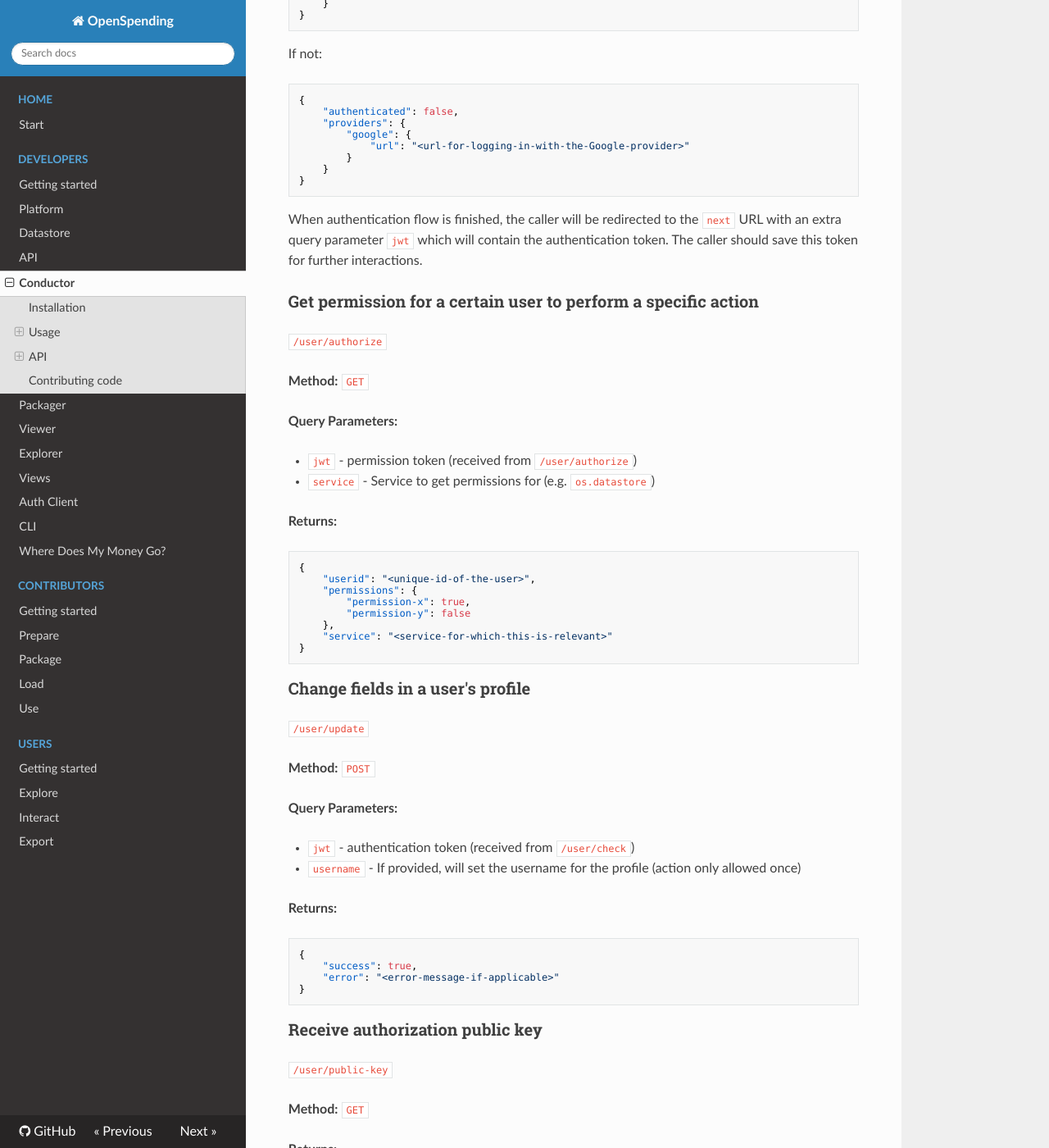
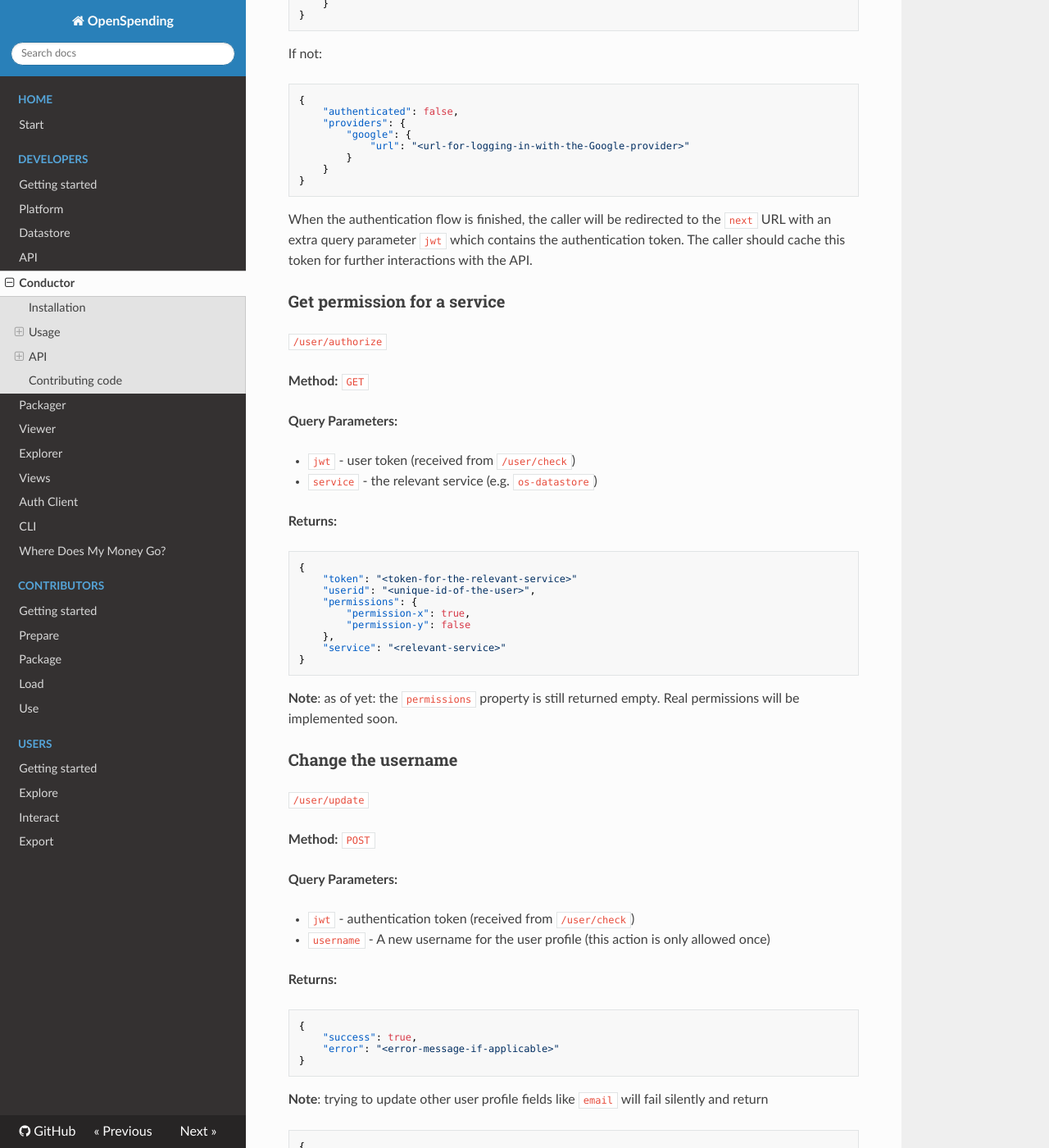
Before and after one commit to openspending/docs, an MkDocs documentation site: the page built from docs/developers/conductor.md, in a window 1280 px wide and 1400 px high, scrolled down 4475 px. Shown: the whole window at 82% size. Built offline with MkDocs 1.6.1, drawn with Linux system fonts in a browser that asks for light colours; nearby versions of some CDN libraries; old or Windows-style settings are respelled for this version of MkDocs.

Commit message:
Correct and enhance the documentation for endpoints `/user/authorize` and `/user/update`.

````diff
--- a/docs/developers/conductor.md
+++ b/docs/developers/conductor.md
@@ -204,33 +204,35 @@ If not:
 }
 ```
 
-When authentication flow is finished, the caller will be redirected to the `next` URL with an extra query parameter
-`jwt` which will contain the authentication token. The caller should save this token for further interactions.
+When the authentication flow is finished, the caller will be redirected to the `next` URL with an extra query parameter `jwt` which contains the authentication token. The caller should cache this token for further interactions with the API.
 
-### Get permission for a certain user to perform a specific action
+### Get permission for a service
 `/user/authorize`
 
 **Method:** `GET`
 
 **Query Parameters:**
 
- - `jwt` - permission token (received from `/user/authorize`)
- - `service` - Service to get permissions for (e.g. `os.datastore`)
+ - `jwt` - user token (received from `/user/check`)
+ - `service` - the relevant service (e.g. `os-datastore`)
 
 **Returns:**
 
 ```json
 {
+    "token": "<token-for-the-relevant-service>"
     "userid": "<unique-id-of-the-user>",
     "permissions": {
         "permission-x": true,
         "permission-y": false
     },
-    "service": "<service-for-which-this-is-relevant>"
+    "service": "<relevant-service>"
 }
 ```
 
-### Change fields in a user's profile
+__Note__: as of yet: the `permissions` property is still returned empty. Real permissions will be implemented soon.
+
+### Change the username
 `/user/update`
 
 **Method:** `POST`
@@ -238,7 +240,7 @@ When authentication flow is finished, the caller will be redirected to the `next
 **Query Parameters:**
 
  - `jwt` - authentication token (received from `/user/check`)
- - `username` - If provided, will set the username for the profile (action only allowed once)
+ - `username` - A new username for the user profile (this action is only allowed once)
 
 **Returns:**
 
@@ -246,6 +248,14 @@ When authentication flow is finished, the caller will be redirected to the `next
 {
     "success": true,
     "error": "<error-message-if-applicable>"
+}
+```
+
+__Note__: trying to update other user profile fields like `email` will fail silently and return
+
+```json
+{
+    "success": true
 }
 ```
 
````
